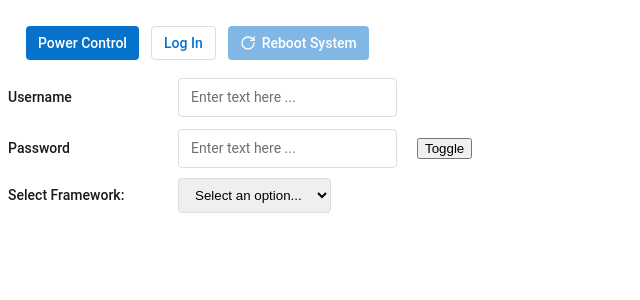
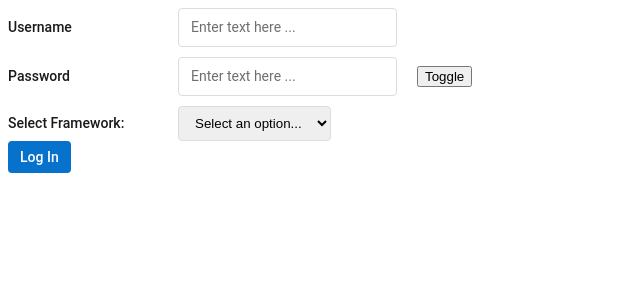
Before and after one commit to DebjaniGh/ui-kit, a React (Vite) app: page / in a window 1280 px wide. Shown: the top 300 px of the page, without its empty margins (0-640 px from the left). Built offline with nearby package versions, Linux system fonts and the light colour scheme.

Commit message:
feat: implement Form component and update App to include form handling with submission logic

```diff
--- a/src/App.tsx
+++ b/src/App.tsx
@@ -1,22 +1,27 @@
-import { RotateCw } from "lucide-react";
+// import { RotateCw } from "lucide-react";
 import { Button } from "../src/components/Button/Button";
 import { TextField } from "../src/components/TextField/TextField";
 import { useState } from "react";
 import "./App.css";
-import { SelectField } from "./components/Select/SelectField";
+import { SelectField } from "../src/components/Select/SelectField";
+import { Form } from "../src/components/Form/Form";
 
 function App() {
   const [username, setUsername] = useState("");
   const [pwd, setPwd] = useState("");
   const [selectVal, setSelectedVal] = useState("");
   const selectOptions: { label: string; value: string }[] = [
-    { label: "React", value: "react" },
-    { label: "Vue", value: "vue" },
-    { label: "Angular", value: "angular" },
+    { label: "This BMC UI", value: "bmc_ui" },
+    { label: "LDAP", value: "ldap" },
+    { label: "Active Directory", value: "active_dir" },
   ];
+  const onSubmit = () => {
+    console.log({ username, pwd, selectVal });
+  };
+
   return (
     <div>
-      <div className="btn-display">
+      {/* <div className="btn-display">
         <Button
           label="Power Control"
           onClick={() => console.log("clicked power control")}
@@ -29,8 +34,9 @@ function App() {
           onClick={() => {}}
           disabled
         />
-      </div>
-      <div className="txtfields">
+      </div> */}
+      <Form onSubmit={onSubmit}>
+        {/* children of Form */}
         <TextField
           label="Username"
           value={username}
@@ -42,15 +48,14 @@ function App() {
           value={pwd}
           onChange={(e) => setPwd(e.target.value)}
         />
-      </div>
-      <div className="select-field">
         <SelectField
           label="Select Framework: "
           value={selectVal}
           options={selectOptions}
           onChange={(e) => setSelectedVal(e.target.value)}
         />
-      </div>
+        <Button label="Log In" type="submit"></Button>
+      </Form>
     </div>
   );
 }
--- a/src/components/Button/Button.tsx
+++ b/src/components/Button/Button.tsx
@@ -6,7 +6,8 @@ interface ButtonProps {
   icon?: ReactNode;
   iconPosition?: "start" | "end";
   variant?: "primary" | "secondary";
-  onClick: (event: MouseEvent<HTMLButtonElement>) => void;
+  type?: "button" | "submit" | "reset";
+  onClick?: (event: MouseEvent<HTMLButtonElement>) => void;
   disabled?: boolean;
 }
 
@@ -15,12 +16,13 @@ export function Button({
   icon,
   iconPosition = "start",
   variant = "primary",
+  type = "button",
   onClick,
   disabled = false,
 }: ButtonProps) {
   return (
     <button
-      type="button"
+      type={type}
       className={`${styles.button} ${variant === "primary" ? styles.primary : styles.secondary}`}
       disabled={disabled}
       onClick={onClick}
--- /dev/null
+++ b/src/components/Form/Form.tsx
@@ -0,0 +1,19 @@
+import type { FormEvent, ReactNode } from "react";
+
+interface FormProps {
+  onSubmit: (event: FormEvent<HTMLFormElement>) => void;
+  children: ReactNode;
+}
+
+export function Form({ onSubmit, children }: FormProps) {
+  return (
+    <form
+      onSubmit={(event) => {
+        event.preventDefault();
+        onSubmit(event);
+      }}
+    >
+      {children}
+    </form>
+  );
+}
--- a/src/components/TextField/TextField.module.css
+++ b/src/components/TextField/TextField.module.css
@@ -2,6 +2,7 @@
   display: flex;
   align-items: center;
   gap: 20px;
+  margin-bottom: 10px;
 }
 
 .label {
```
Also changed, not shown: src/components/Form/Form.css (added).
